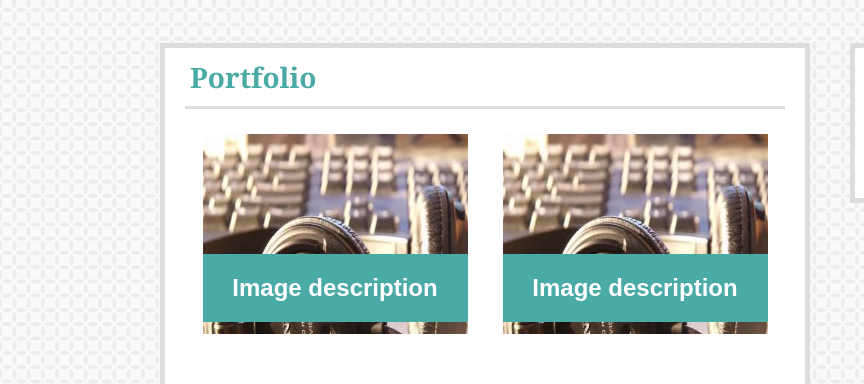
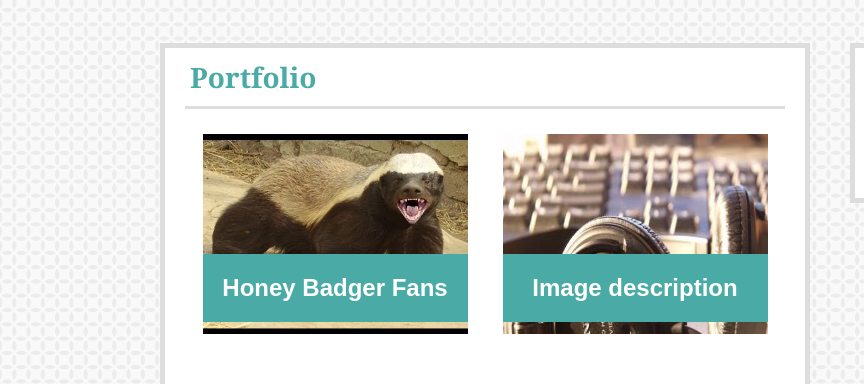
Before and after one commit to psd314/psd314.github.io, a plain HTML site: page portfolio.html in a window 1280 px wide. Shown: the part 90-474 px from the top of the page, 0-864 px from the left. Drawn offline with Linux system fonts and the light colour scheme.

Commit message:
added links

```diff
--- a/portfolio.html
+++ b/portfolio.html
@@ -24,8 +24,10 @@
 			<div class="content">
 				<div class="col">
 					<figure>
-						<img src="assets/images/headphones.jpeg" alt="headphones">
-							<figcaption>Image description</figcaption>
+						<a href="http://psd314.github.io/honey_badger">
+						<img src="assets/images/honey_badger.jpg" alt="honey badger">
+						</a>
+							<figcaption>Honey Badger Fans</figcaption>
 					</figure>
 
 					<figure>
```
Also changed, not shown: assets/images/honey_badger.jpg (added).
